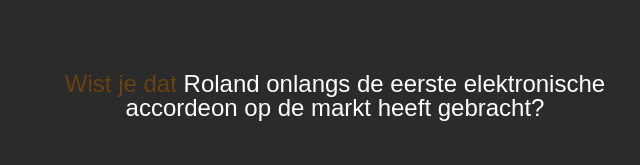
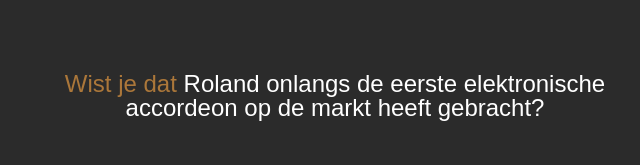
Before and after one commit to kasperdefrene/integration3, a website built with Vite: page index.html in a window 1280 px wide. Shown: the part 786-951 px from the top of the page, 305-945 px from the left. Built offline with nearby package versions, Linux system fonts and the light colour scheme; a web font is replaced by a local one.

Commit message:
color problem resolved

```diff
--- a/css/style.css
+++ b/css/style.css
@@ -1,9 +1,11 @@
 @import url("https://use.typekit.net/wtc6yih.css");
 
 :root{
-    --background-color: #2B2B2B;
-    --primary-color: #6a4111;
-    --text-color: white;
+  --background-color: #2B2B2B;
+  --secondary-background-color: #1a1a1a;
+  --primary-color: #AB773A;
+  --primary-color-opacity: #ab763ae8;
+  --text-color: white;
 
     --title-font: bd-supper, sans-serif;
     --paragraph-font: europa, sans-serif;
```
